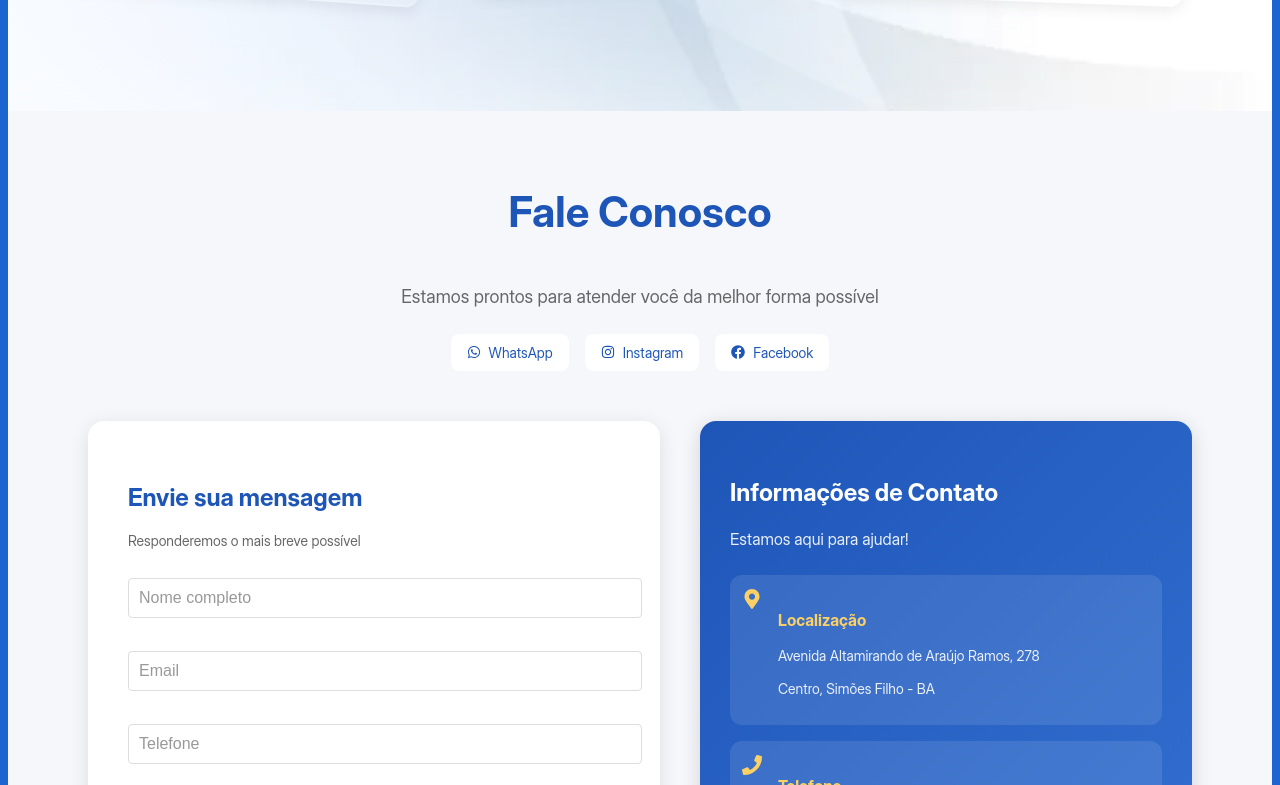
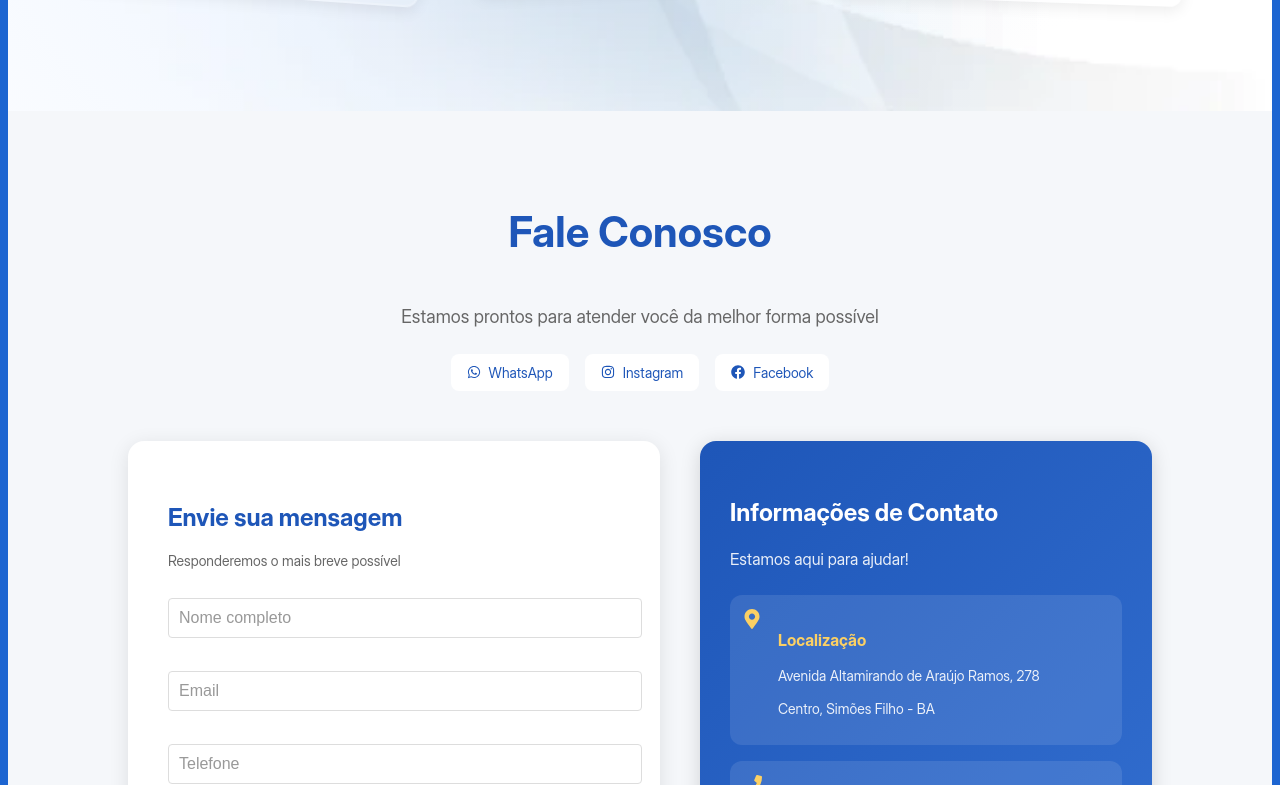
Before and after one commit to MP-oliveira/frontend-anjogabriel, a React (Vite) app in the folder frontend/: page / in a window 1280 px wide. Shown: the part 2755-3540 px from the top of the page. Built offline with nearby package versions, Linux system fonts and the light colour scheme.

Commit message:
fix: adjusting section four

```diff
--- a/frontend/src/pages/SectionFour/SectionFour.css
+++ b/frontend/src/pages/SectionFour/SectionFour.css
@@ -305,9 +305,9 @@
 }
 
 /* Responsividade */
-@media screen and (max-width: 1280px) {
+@media screen and (max-width: 1024px) {
   .contact-section {
-    padding: 40px 80px;
+    padding: 40px 5px;
   }
 }
 
```
